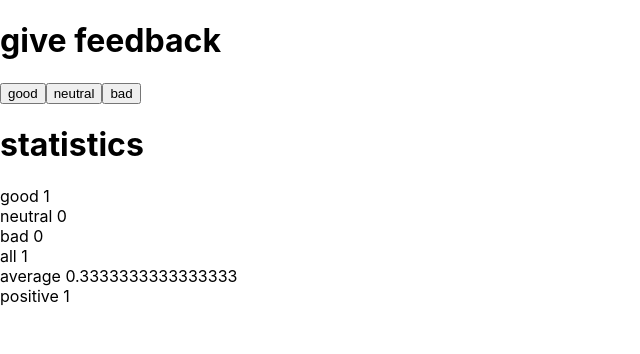
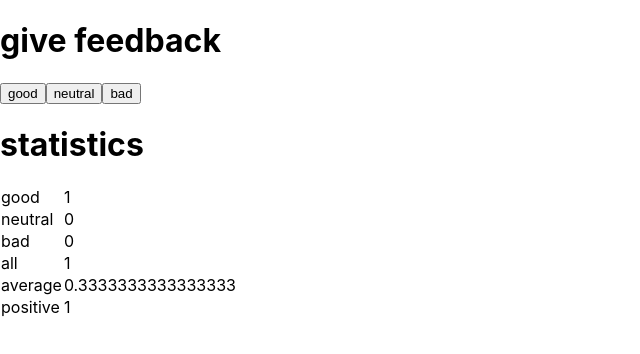
Before and after one commit to UponTheSky/fullstackopen, a React (Create React App) app in the folder projects/part1/: page / in a window 1280 px wide. Both pictures are taken after a click on the button "good". Shown: the top 354 px of the page, without its empty margins (0-640 px from the left). Built offline with nearby package versions, Linux system fonts and the light colour scheme.

Commit message:
part1: ex1.11

```diff
--- a/projects/part1/src/components/StatisticsLine.tsx
+++ b/projects/part1/src/components/StatisticsLine.tsx
@@ -3,5 +3,10 @@
 import { StatisticsLineType } from '../types';
 
 export function StatisticsLine({ text, value }: StatisticsLineType) {
-  return <div>{text} {value}</div>;
+  return (
+    <tr>
+      <td>{text}</td>
+      <td>{value}</td>
+    </tr>
+  );
 }
```
